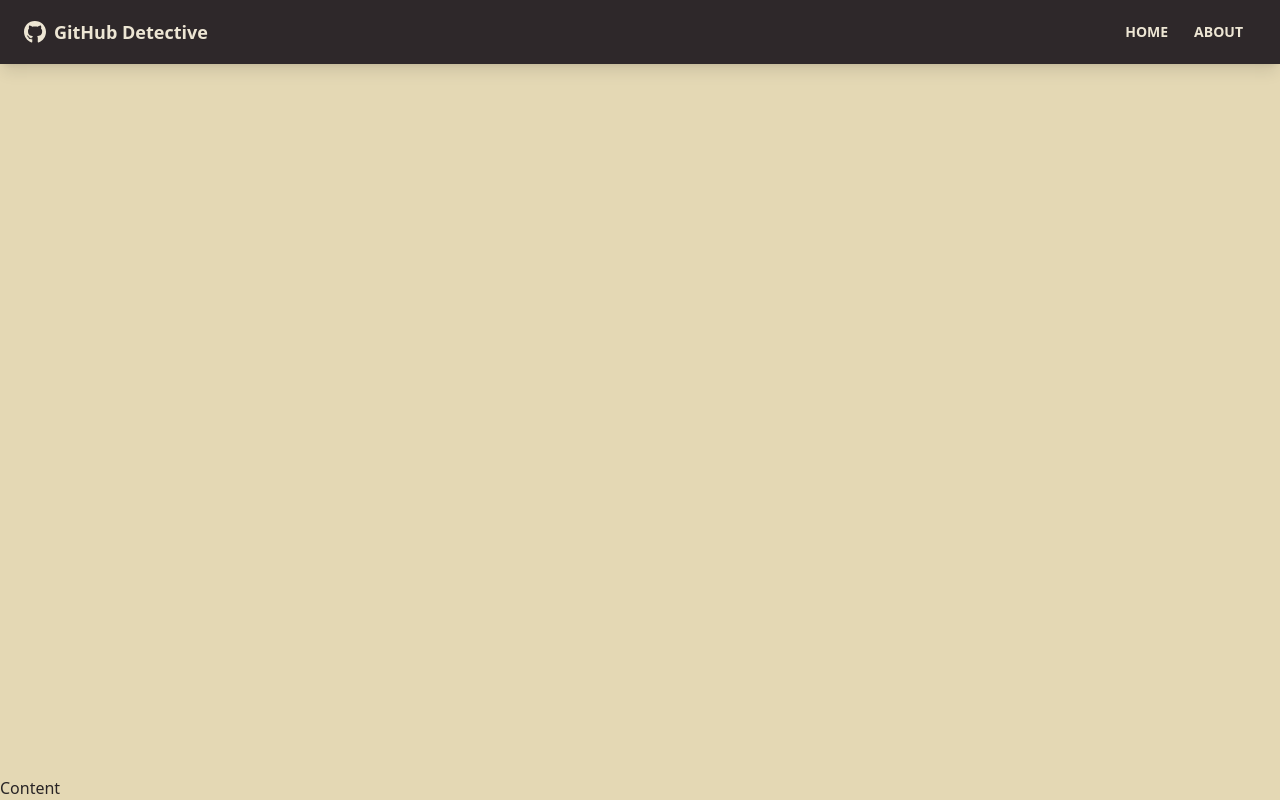
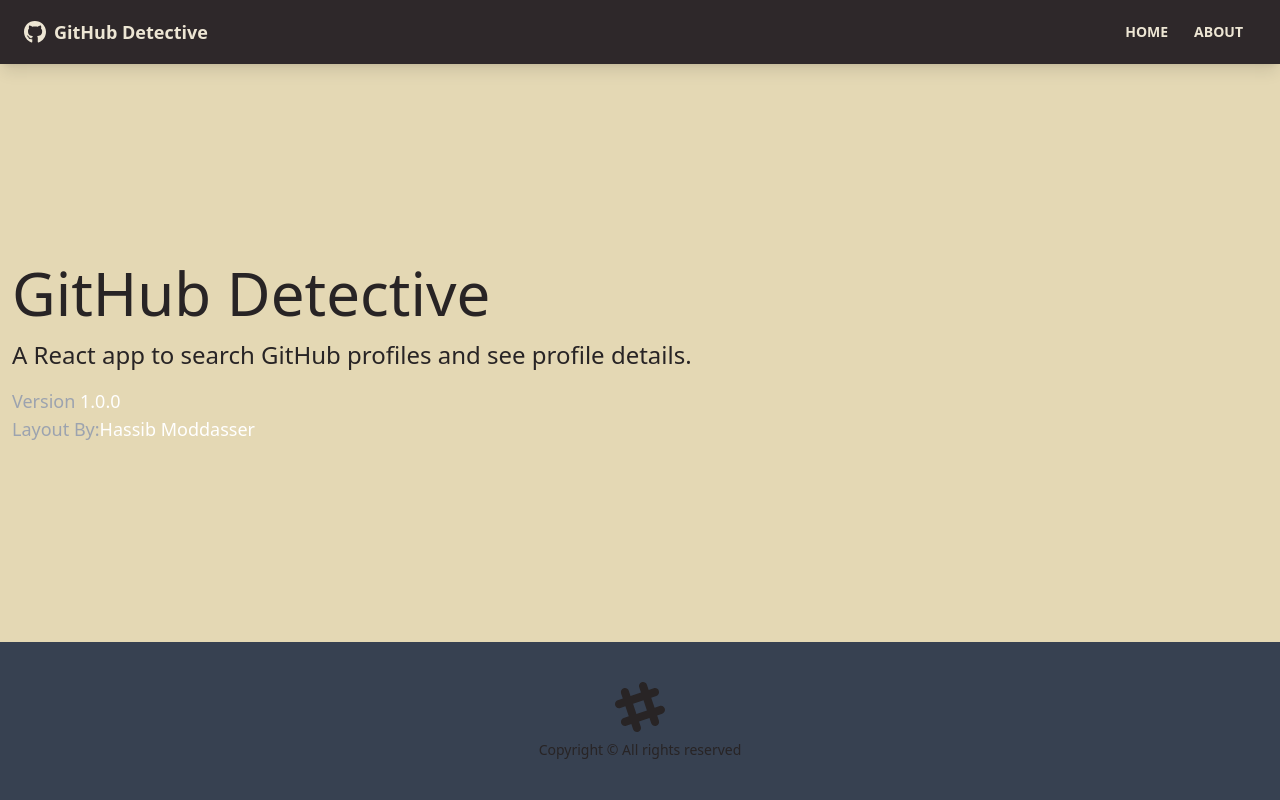
Before and after one commit to stefanintech/github-finder, a React (Create React App) app: page /about in a window 1280 px wide. Built offline with nearby package versions, Linux system fonts and the light colour scheme.

Commit message:
create pages

```diff
--- a/src/App.js
+++ b/src/App.js
@@ -1,14 +1,24 @@
-import {BrowserRouter as Router, Route} from 'react-router-dom'
+import {BrowserRouter as Router, Route, Routes} from 'react-router-dom'
+import Home from './pages/Home';
+import About from './pages/About';
+import NotFound from './pages/NotFound';
 import Navbar from './components/layout/Navbar';
+import Footer from './components/layout/Footer';
 
 function App() {
   return (
     <Router>
       <div className='flex flex-col justify-between h-screen'>
         <Navbar />
-        <main>
-          Content
+        <main className='container mx-auto px-3 pb-12'>
+          <Routes>
+            <Route path='/' element={<Home />} />
+            <Route path='/about' element={<About />} />
+            <Route path='/notfound' element={<NotFound />} />
+            <Route path='/*' element={<NotFound />} />
+          </Routes>
         </main>
+        <Footer />
       </div>
     </Router>
   );
--- /dev/null
+++ b/src/components/layout/Footer.jsx
@@ -0,0 +1,25 @@
+function Footer() {
+    const footerYear = new Date().getFullYear
+
+  return (
+    <footer className="footer p-10 bg-gray-700 text-primary-content footer-center">
+        <div>
+            <svg
+            width='50'
+            height='50'
+            viewBox='0 0 24 24'
+            xmlns='http://www.w3.org/2000/svg'
+            fillRule='evenodd'
+            clipRule='evenodd'
+            className='inline-block fill-current'
+            >
+            <path d='M22.672 15.226l-2.432.811.841 2.515c.33 1.019-.209 2.127-1.23 2.456-1.15.325-2.148-.321-2.463-1.226l-.84-2.518-5.013 1.677.84 2.517c.391 1.203-.434 2.542-1.831 2.542-.88 0-1.601-.564-1.86-1.314l-.842-2.516-2.431.809c-1.135.328-2.145-.317-2.463-1.229-.329-1.018.211-2.127 1.231-2.456l2.432-.809-1.621-4.823-2.432.808c-1.355.384-2.558-.59-2.558-1.839 0-.817.509-1.582 1.327-1.846l2.433-.809-.842-2.515c-.33-1.02.211-2.129 1.232-2.458 1.02-.329 2.13.209 2.461 1.229l.842 2.515 5.011-1.677-.839-2.517c-.403-1.238.484-2.553 1.843-2.553.819 0 1.585.509 1.85 1.326l.841 2.517 2.431-.81c1.02-.33 2.131.211 2.461 1.229.332 1.018-.21 2.126-1.23 2.456l-2.433.809 1.622 4.823 2.433-.809c1.242-.401 2.557.484 2.557 1.838 0 .819-.51 1.583-1.328 1.847m-8.992-6.428l-5.01 1.675 1.619 4.828 5.011-1.674-1.62-4.829z'></path>
+            </svg>
+            <p>Copyright &copy; {footerYear} All rights reserved</p>
+        </div>
+
+    </footer>
+  )
+}
+
+export default Footer
--- /dev/null
+++ b/src/pages/About.jsx
@@ -0,0 +1,21 @@
+function About() {
+  return (
+    <div>
+        <h1 className="text-6xl mb-4">GitHub Detective</h1>
+        <p className='mb-4 text-2xl font-light'>
+        A React app to search GitHub profiles and see profile details.
+      </p>
+      <p className='text-lg text-gray-400'>
+        Version <span className='text-white'>1.0.0</span>
+      </p>
+      <p className='text-lg text-gray-400'>
+        Layout By:
+        <a className='text-white' href='https://twitter.com/hassibmoddasser'>
+          Hassib Moddasser
+        </a>
+      </p>
+    </div>
+  )
+}
+
+export default About
--- /dev/null
+++ b/src/pages/Home.jsx
@@ -0,0 +1,9 @@
+function Home() {
+  return (
+    <div>
+      <h1 className="text-6xl">Welcome</h1>
+    </div>
+  )
+}
+
+export default Home
--- /dev/null
+++ b/src/pages/NotFound.jsx
@@ -0,0 +1,9 @@
+function NotFound() {
+  return (
+    <div>
+
+    </div>
+  )
+}
+
+export default NotFound
```
